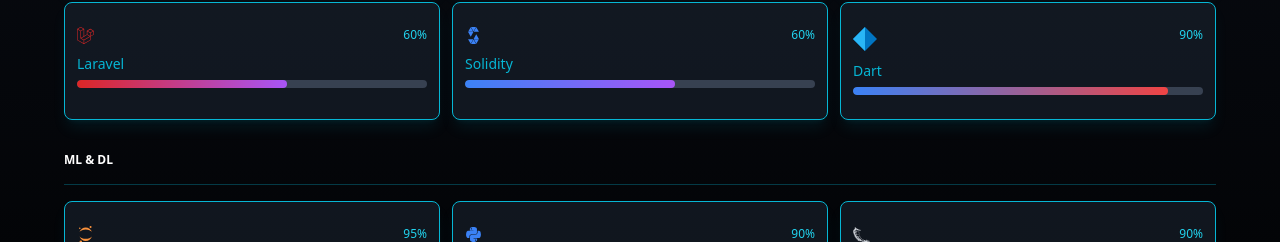
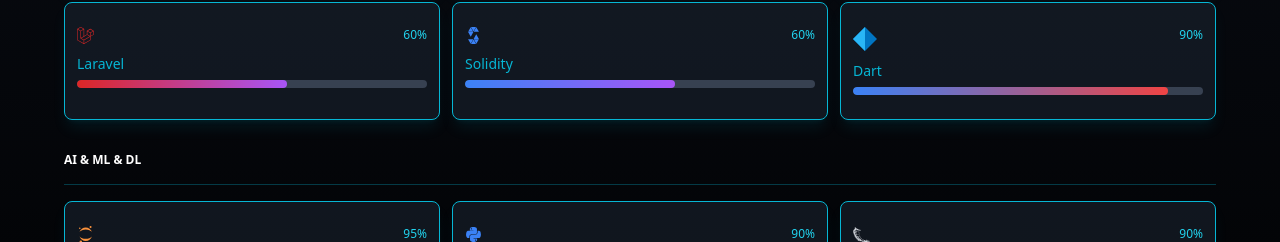
Before and after one commit to niyomugaboetiene/my-portifolio.dev.2.0, a React (Vite) app in the folder my-portifolio/: page / in a window 1280 px wide. Shown: the part 2651-2893 px from the top of the page. Built offline with nearby package versions, Linux system fonts and the light colour scheme.

Commit message:
Update skills.jsx

```diff
--- a/my-portifolio/src/pages/skills.jsx
+++ b/my-portifolio/src/pages/skills.jsx
@@ -76,7 +76,7 @@ const Skills = () => {
     },
 
     {
-      name: "ML & DL",
+      name: "AI & ML & DL",
       items: [
         { icon: <SiJupyter className="text-orange-400" />, name: "Jupyter notebook", level: 95, gradient: "from-purple-500 to-red-500" },
         { icon: <FaPython className="text-blue-500" />, name: "Python", level: 90 , gradient: "from-green-500 to-purple-500", },
```
